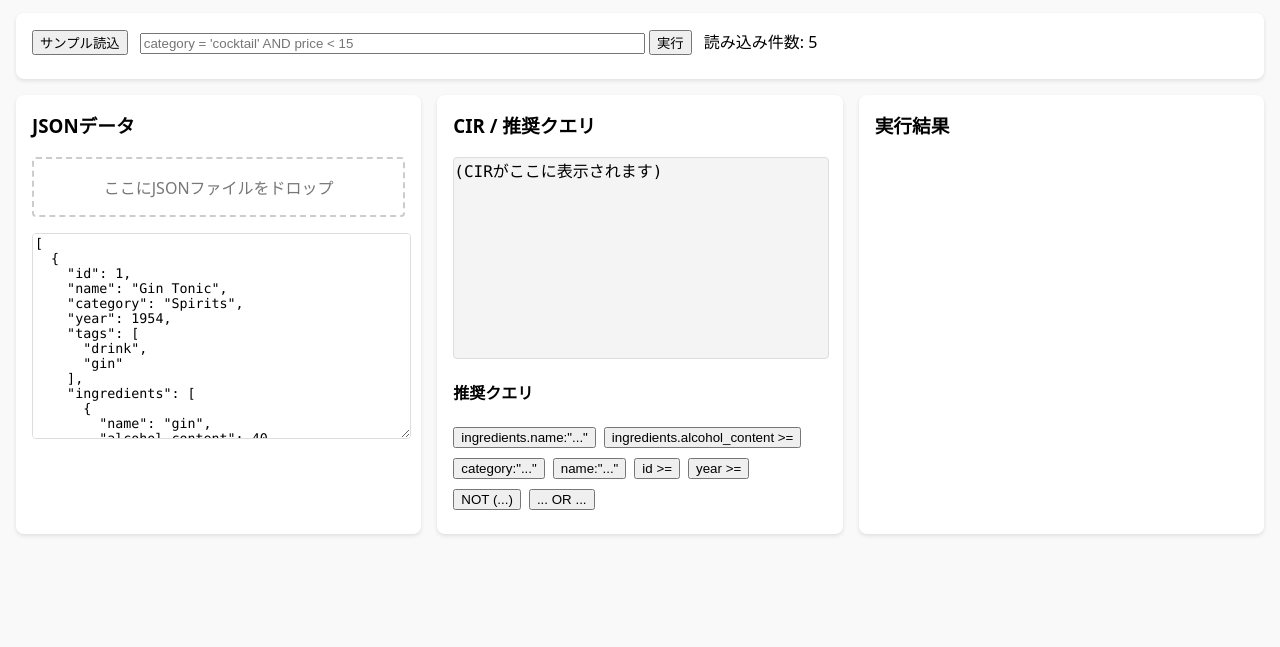
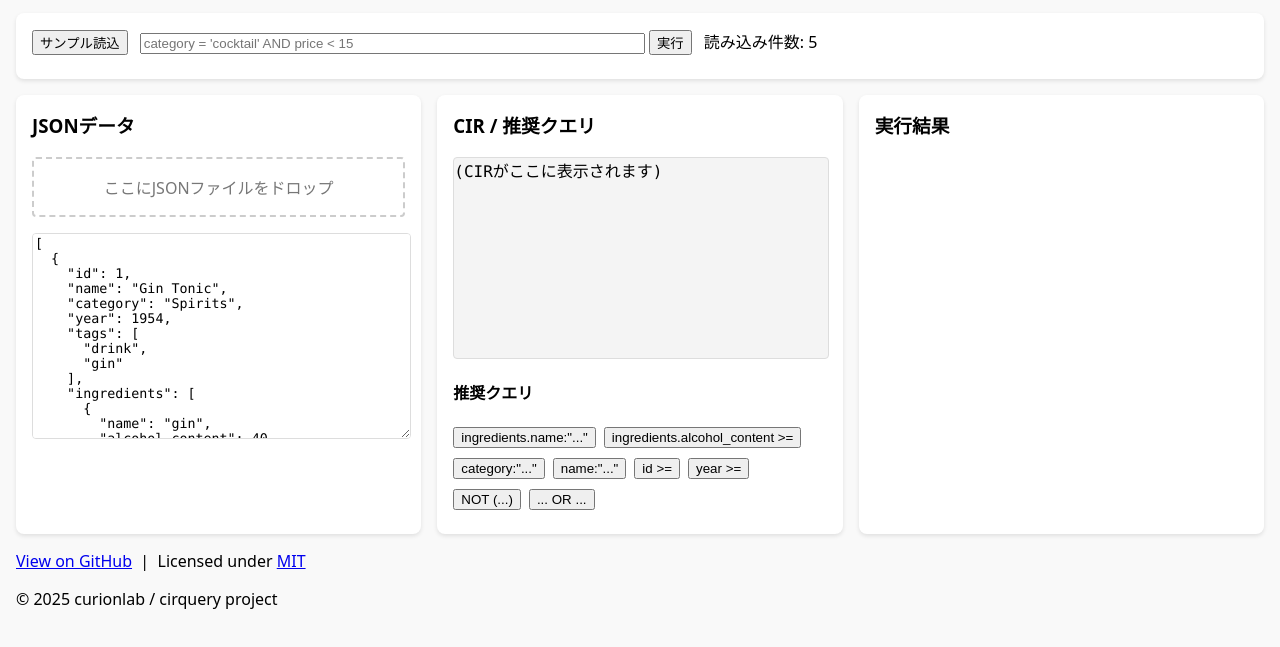
Before and after one commit to cirquery/cirquery, a plain HTML site: page index.html in a window 1280 px wide. Shown: the part 129-776 px from the top of the page. Drawn offline with Linux system fonts and the light colour scheme.

Commit message:
deploy: a2a041de59a4f0bda63ad60df6a41e17a5b609d2

```diff
--- a/index.html
+++ b/index.html
@@ -49,5 +49,13 @@
         <div id="results"></div>
       </div>
     </div>
+    <footer>
+      <p>
+        <a href="https://github.com/cirquery/cirquery" target="_blank" rel="noopener">View on GitHub</a>
+        &nbsp;|&nbsp;
+        Licensed under <a href="https://opensource.org/licenses/MIT" target="_blank" rel="noopener">MIT</a>
+      </p>
+      <p>© 2025 curionlab / cirquery project</p>
+    </footer>
 </body>
 </html>
```
